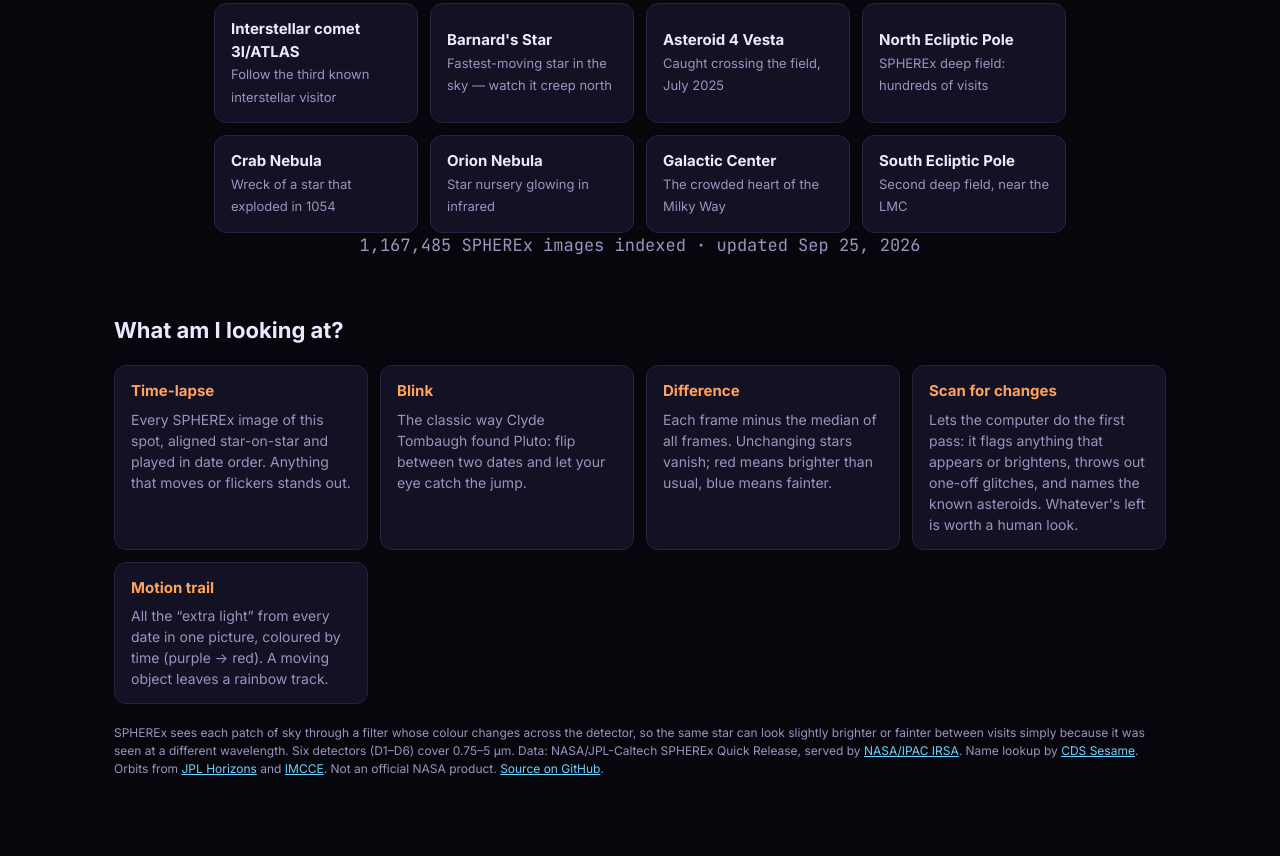
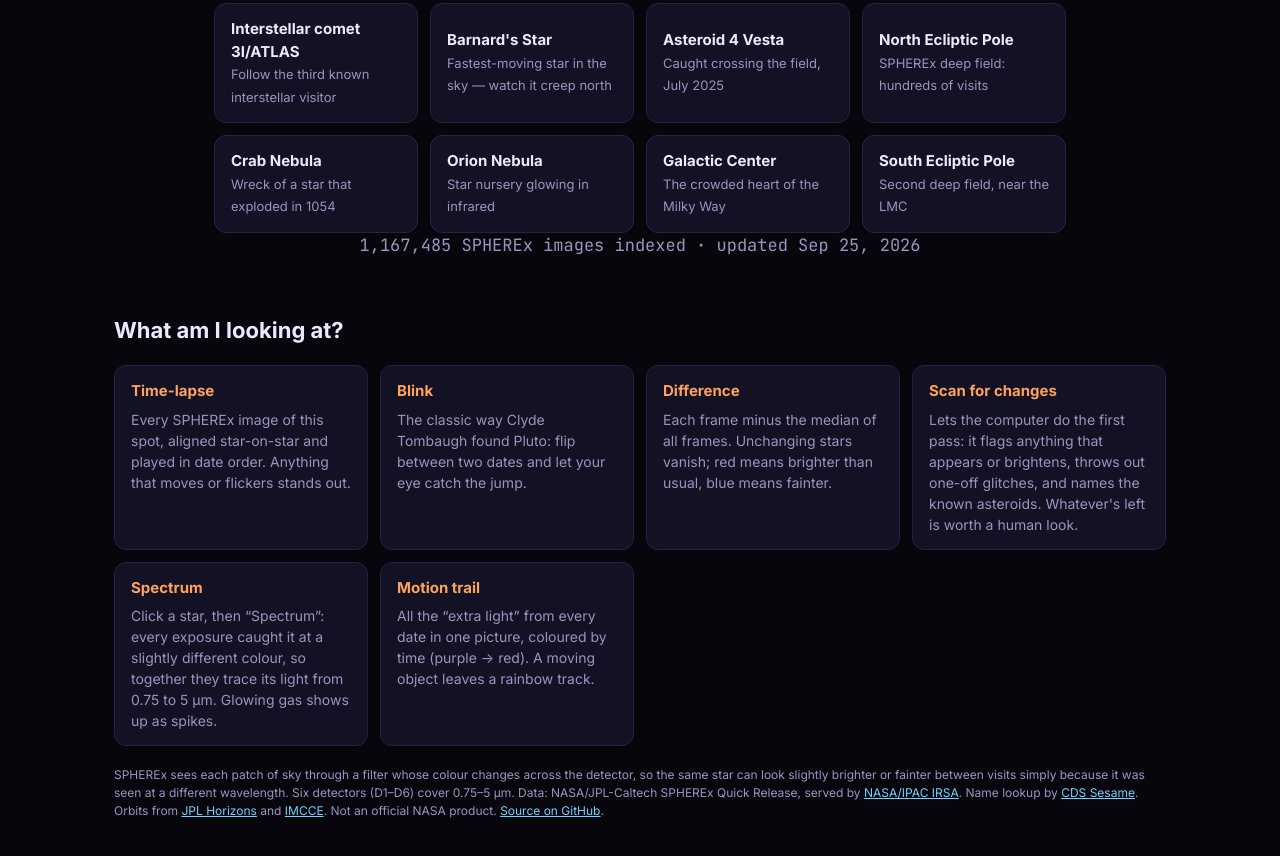
Before and after one commit to ShivenKhurana1/spherex-timelapse, a website: page index.html in a window 1280 px wide. Shown: the part 389-1245 px from the top of the page. Before the commit the page ends 1223 px from the top, so only its background shows below. Drawn offline with Linux system fonts and the light colour scheme.

Commit message:
Document spectra

```diff
--- a/index.html
+++ b/index.html
@@ -198,6 +198,7 @@
       <article><h3>Blink</h3><p>The classic way Clyde Tombaugh found Pluto: flip between two dates and let your eye catch the jump.</p></article>
       <article><h3>Difference</h3><p>Each frame minus the median of all frames. Unchanging stars vanish; red means brighter than usual, blue means fainter.</p></article>
       <article><h3>Scan for changes</h3><p>Lets the computer do the first pass: it flags anything that appears or brightens, throws out one-off glitches, and names the known asteroids. Whatever's left is worth a human look.</p></article>
+      <article><h3>Spectrum</h3><p>Click a star, then “Spectrum”: every exposure caught it at a slightly different colour, so together they trace its light from 0.75 to 5 µm. Glowing gas shows up as spikes.</p></article>
       <article><h3>Motion trail</h3><p>All the “extra light” from every date in one picture, coloured by time (purple → red). A moving object leaves a rainbow track.</p></article>
     </div>
     <p class="fine">SPHEREx sees each patch of sky through a filter whose colour changes across the detector, so the same star can look slightly brighter or fainter between visits simply because it was seen at a different wavelength. Six detectors (D1–D6) cover 0.75–5 µm. Data: NASA/JPL-Caltech SPHEREx Quick Release, served by <a href="https://irsa.ipac.caltech.edu/Missions/spherex.html">NASA/IPAC IRSA</a>. Name lookup by <a href="https://cds.unistra.fr/">CDS Sesame</a>. Orbits from <a href="https://ssd.jpl.nasa.gov/horizons/">JPL Horizons</a> and <a href="https://ssp.imcce.fr/webservices/">IMCCE</a>. Not an official NASA product. <a href="https://github.com/ShivenKhurana1/spherex-timelapse">Source on GitHub</a>.</p>
```
Also changed, not shown: README.md.
